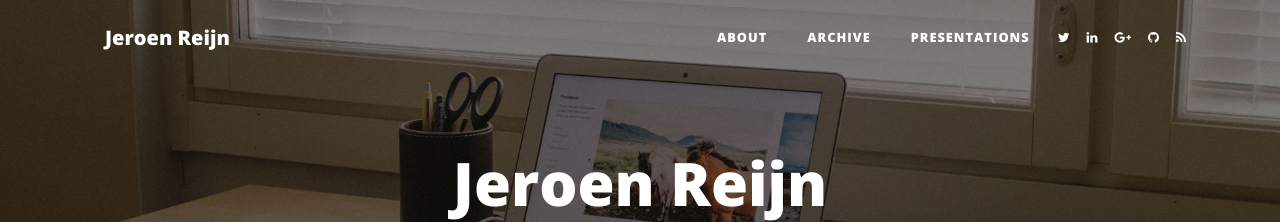
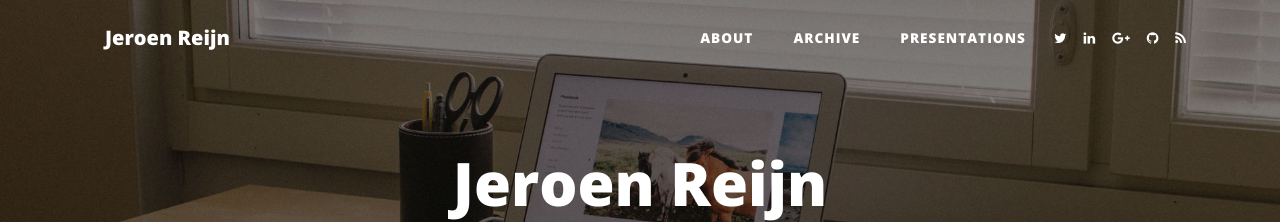
Before and after one commit to jreijn/jreijn.github.com, a Jekyll site: the page built from index.html, in a window 1280 px wide. Shown: the top 222 px of the page. Built offline with Jekyll 4.4.1, drawn with Linux system fonts in a browser that asks for light colours; the list of posts is cut into pages by our own code.

Commit message:
Minor change to font size

```diff
--- a/css/clean-blog.css
+++ b/css/clean-blog.css
@@ -97,7 +97,7 @@ body {
     text-transform: uppercase;
     color: #777777; }
   #mainNav .navbar-nav > li.nav-item > a {
-    font-size: 0.8rem;
+    font-size: 0.85rem;
     font-weight: 800;
     letter-spacing: 1px;
     text-transform: uppercase;
--- a/scss/_navbar.scss
+++ b/scss/_navbar.scss
@@ -18,7 +18,7 @@
   .navbar-nav {
     > li.nav-item {
       > a {
-        font-size: 0.8rem;
+        font-size: 0.85rem;
         font-weight: 800;
         letter-spacing: 1px;
         text-transform: uppercase;
```
Also changed, not shown: css/clean-blog.min.css.
